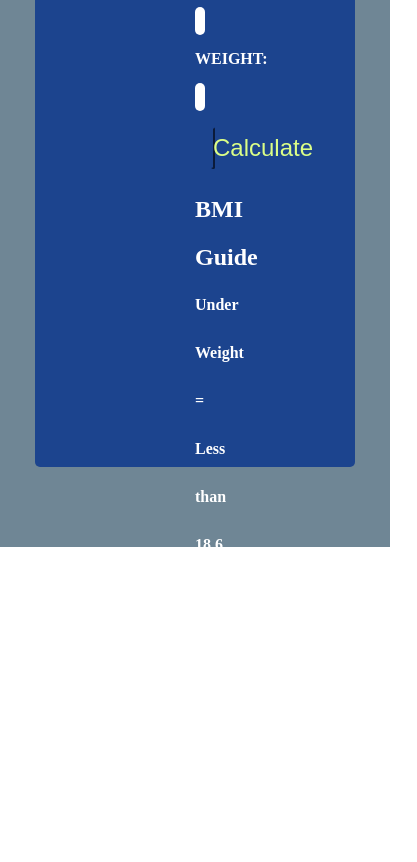
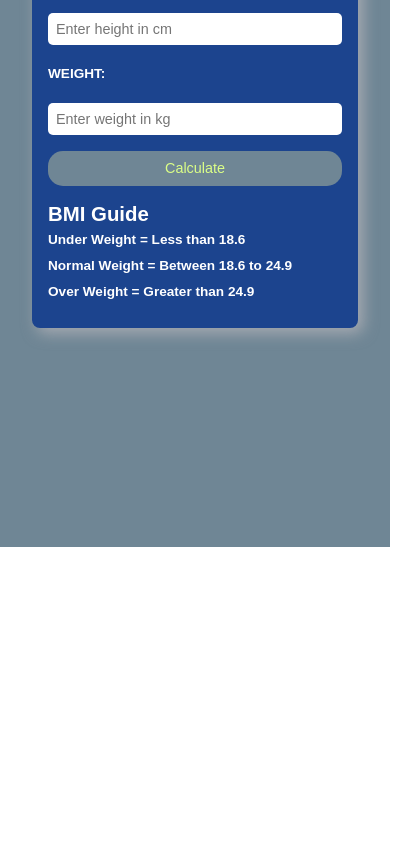
Before and after one commit to Aniket938999/BMI-CALCULATER, a plain HTML site: page index.html in a window 390 px wide. Shown: the part 297-1159 px from the top of the page, 417 px wide, since content can reach past the window. After the commit the page ends 844 px from the top, so only its background shows below. Drawn offline with Linux system fonts and the light colour scheme.

Commit message:
Made responsive

```diff
--- a/index.html
+++ b/index.html
@@ -16,14 +16,14 @@
             type="text"
             id="height"
             name="height"
-            placeholder="Enter height in meter"
+            placeholder="Enter height in cm"
           />
           <label for="weight">WEIGHT: </label>
           <input
             type="text"
             id="weight"
             name="weight"
-            placeholder="Enter weight in meter"
+            placeholder="Enter weight in kg"
           />
           <button type="submit">Calculate</button>
         </form>
--- a/style.css
+++ b/style.css
@@ -1,53 +1,93 @@
-*{
+* {
     margin: 0;
     padding: 0;
     box-sizing: border-box;
 }
 
-.container{
-    height: 100vh;
-    background-color:#6F8695;
+body {
+    font-family: Arial, sans-serif;
+}
+
+.container {
+    min-height: 100vh;
+    background-color: #6F8695;
     display: flex;
     justify-content: center;
+    align-items: center;
     color: white;
+    padding: 2rem;
 }
 
-.bmi_container{
-    max-width: 70%;
-    margin: 5rem 0;
-    padding: 10rem;
+.bmi_container {
+    width: 100%;
+    max-width: 600px;
     background-color: #1c448e;
-    line-height: 3rem;
-    padding-top: 5rem;
+    padding: 3rem 2rem;
+    border-radius: 8px;
+    box-shadow: 5px 5px 15px rgba(223, 207, 207, 0.5);
     font-weight: 900;
     font-size: 1rem;
-    border-radius: 5px;
-    box-shadow: 5px 5px 5px rgba(223, 207, 207, 0.5));
+    line-height: 2rem;
 }
 
-input{
+form {
+    display: flex;
+    flex-direction: column;
+    gap: 1rem;
+}
+
+input {
     border-radius: 5px;
     font-size: 1rem;
     border: none;
-    padding: 5px;
+    padding: 0.5rem;
 }
 
-button{
-    margin: 1rem;
-    font-size: 1.5rem;
-    padding: 5px 0;
+button {
+    font-size: 1.2rem;
+    padding: 0.7rem 1rem;
     border-radius: 15px;
-    border-color: #1c448e;
+    border: none;
     color: #DBFE87;
     background-color: #6F8695;
+    cursor: pointer;
+    transition: background-color 0.3s ease;
 }
 
-
-form{
-    display: flex;
-    flex-direction: column;
+button:hover {
+    background-color: #58727f;
 }
 
-.result, .result_bmi{
-    margin-left: 5rem;
+.result,
+.result_bmi {
+    margin-top: 1rem;
 }
+
+/* ✅ Responsive Media Query */
+@media (max-width: 768px) {
+    .bmi_container {
+        padding: 2rem 1rem;
+        font-size: 0.9rem;
+        line-height: 1.6rem;
+    }
+
+    button {
+        font-size: 1rem;
+    }
+}
+
+@media (max-width: 480px) {
+    .bmi_container {
+        padding: 1.5rem 1rem;
+        font-size: 0.85rem;
+    }
+
+    input {
+        font-size: 0.9rem;
+    }
+
+    button {
+        font-size: 0.9rem;
+        padding: 0.6rem;
+    }
+}
```
